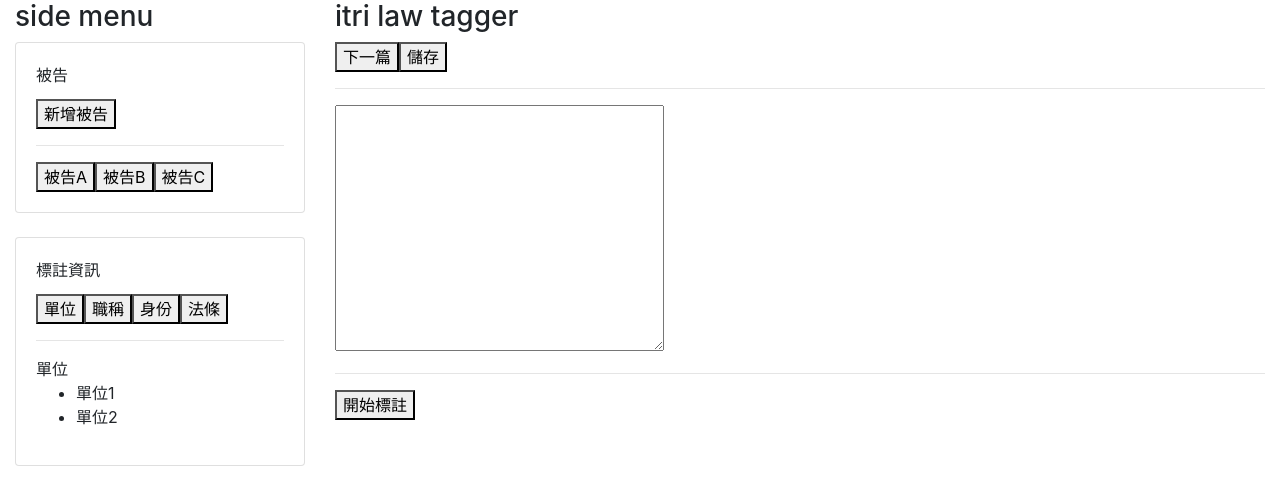
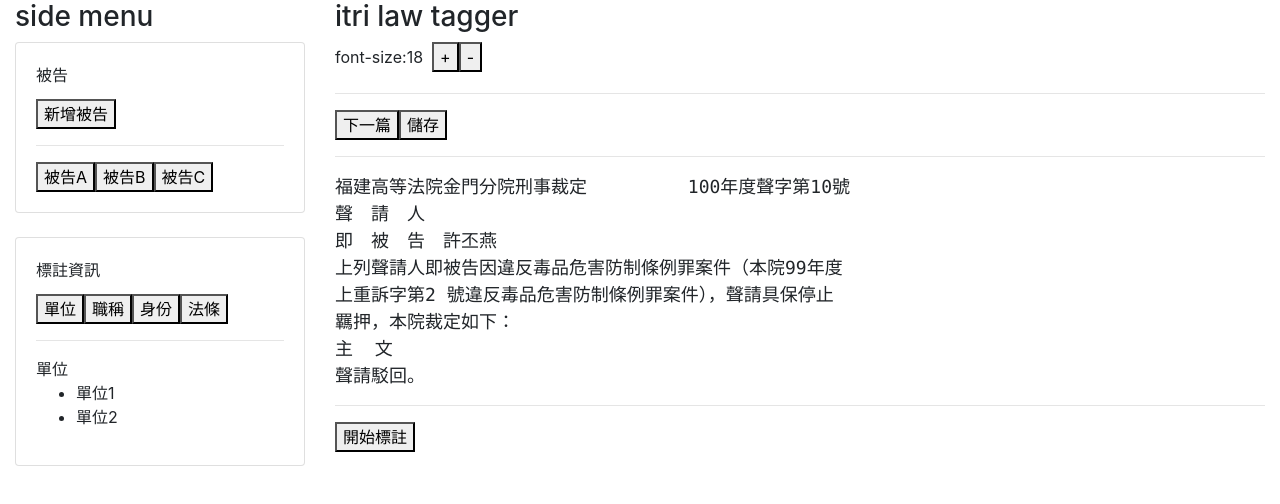
Before and after one commit to NLU-Law-Tech/itri-law-tagger, a React (Create React App) app: page / in a window 1280 px wide. Shown: the top 504 px of the page. Built offline with nearby package versions, Linux system fonts and the light colour scheme.

Commit message:
no message

```diff
--- a/src/App.js
+++ b/src/App.js
@@ -11,6 +11,7 @@ export class App extends Component {
             <SideMenuModule />
           </div>
           <div className="col">
+            <h3>itri law tagger</h3>
             <TagModule />
           </div>
         </div>
--- a/src/modules/TagModule/index.jsx
+++ b/src/modules/TagModule/index.jsx
@@ -1,18 +1,53 @@
 import React, { Component } from 'react'
+import styled from 'styled-components'
+
+
+const TagBlock = styled.pre`
+    font-size:${(props)=>props.fontSize};
+`
 
 export class index extends Component {
+    constructor(props) {
+        super(props)
+        this.state = {
+            fontSize:18,
+            // eslint-disable-next-line
+            cj_text: '福建高等法院金門分院刑事裁定　　　　　 100年度聲字第10號\n\
+聲　請　人\n\
+即　被　告　許丕燕\n\
+上列聲請人即被告因違反毒品危害防制條例罪案件（本院99年度\n\
+上重訴字第2 號違反毒品危害防制條例罪案件），聲請具保停止\n\
+羈押，本院裁定如下：\n\
+主  文\n\
+聲請駁回。'
+        }
+    }
+
+    setFontSize = (newSize)=>{
+        this.setState({
+            fontSize:newSize
+        })
+    }
+
     render() {
+        let { cj_text,fontSize } = this.state
         return (
-            <>
-                <h3>itri law tagger</h3>
+            <div>
+                <div>
+                    <label htmlFor="">font-size:{fontSize}&nbsp;&nbsp;</label>
+                    <button onClick={()=>{this.setFontSize(fontSize+1)}}>+</button>
+                    <button onClick={()=>{this.setFontSize(fontSize-1)}}>-</button>
+                </div>
+                <hr />
                 <button>下一篇</button>
                 <button>儲存</button>
                 <hr />
-                <textarea width="" name="" id="" cols="30" rows="10"></textarea>
+                <TagBlock fontSize={`${fontSize}px`}>
+                    {cj_text}
+                </TagBlock>
                 <hr />
                 <button>開始標註</button>
-
-            </>
+            </div>
         )
     }
 }
```
